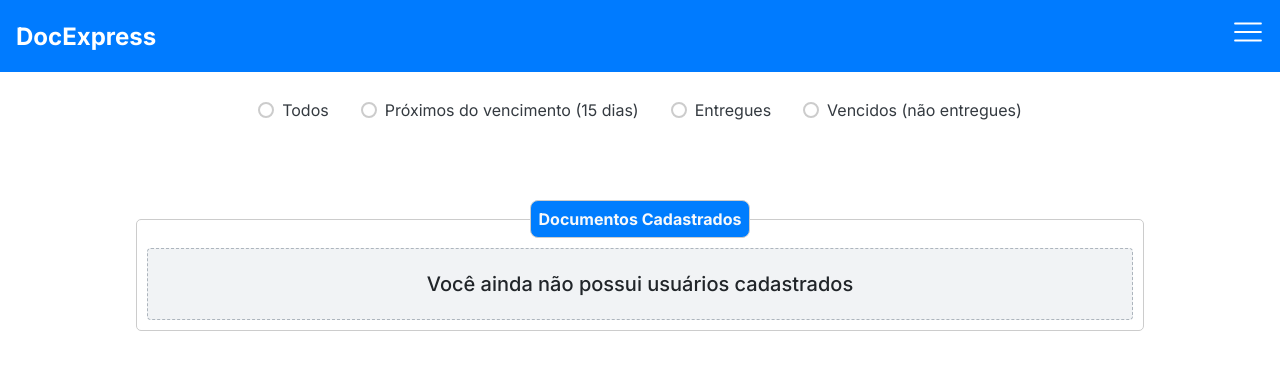
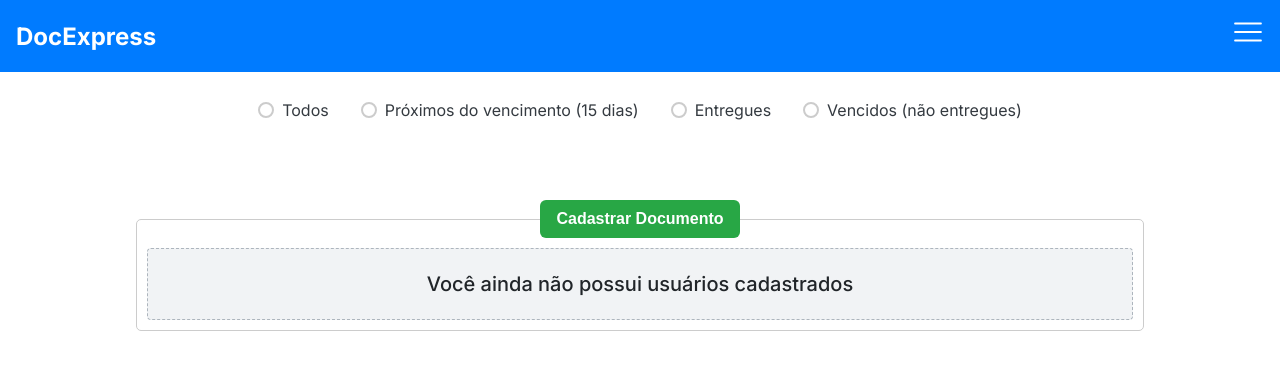
Before and after one commit to projeto-integrador-comp/doc_express_FrontEnd, a React (Vite) app: page /dashboard in a window 1280 px wide. Shown: the top 370 px of the page. Built offline with nearby package versions, Linux system fonts and the light colour scheme.

Commit message:
feat: register document button on dashboard

```diff
--- a/src/pages/DashboardPage/index.jsx
+++ b/src/pages/DashboardPage/index.jsx
@@ -10,6 +10,7 @@ import { DeleteDocumentModal } from "../../components/modals/DeleteDocumentModal
 export const DashboardPage = () => {
   const {
     hiddenCreateDocument,
+    setHiddenCreateDocument,
     editingDocument,
     deletingDocument,
     documentsList,
@@ -111,7 +112,12 @@ export const DashboardPage = () => {
       <div className={styles.listContainer}>
         <fieldset>
           <legend>
-            <h3 className={styles.subTitle}>Documentos Cadastrados</h3>
+            <button
+              className={styles.addButton}
+              onClick={() => setHiddenCreateDocument(false)}
+            >
+              Cadastrar Documento
+            </button>
           </legend>
           <DocumentList documents={filteredDocuments} />
         </fieldset>
--- a/src/pages/DashboardPage/style.module.scss
+++ b/src/pages/DashboardPage/style.module.scss
@@ -142,3 +142,20 @@ fieldset {
   cursor: pointer;
   border-radius: 4px;
 }
+
+.addButton {
+  max-width: 100%;
+  font-size: 1rem;
+  background-color: var(--green);
+  color: var(--white);
+  border: none;
+  padding: 10px 16px;
+  border-radius: 6px;
+  cursor: pointer;
+  font-weight: 600;
+  transition: background 0.2s;
+
+  &:hover {
+    background-color: color-mix(in srgb, var(--green) 85%, black);
+  }
+}
```
